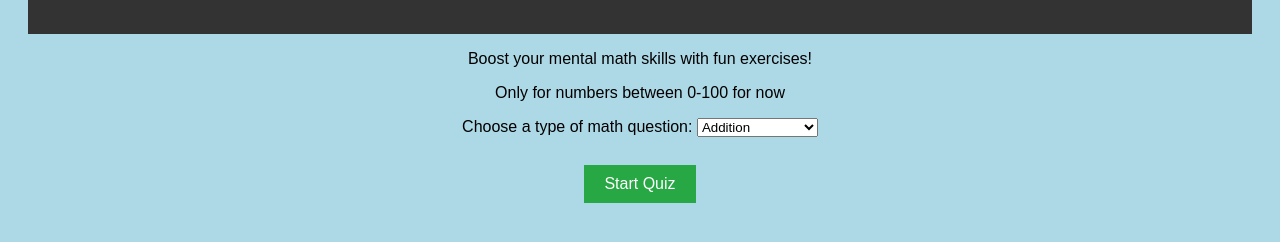
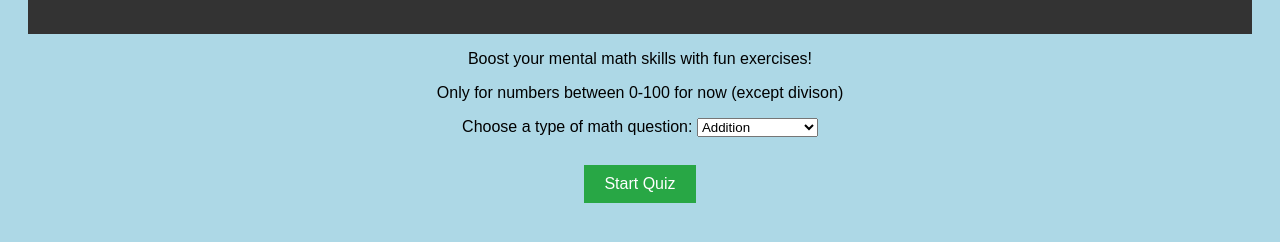
Before and after one commit to umutulay/real_mental_math, a website: page views/index.html in a window 1280 px wide. Shown: the part 104-346 px from the top of the page. Drawn offline with Linux system fonts and the light colour scheme.

Commit message:
division between 1 and 30

```diff
--- a/views/index.html
+++ b/views/index.html
@@ -20,7 +20,7 @@
     </header>
     <section>
         <p>Boost your mental math skills with fun exercises!</p>
-        <p>Only for numbers between 0-100 for now</p>
+        <p>Only for numbers between 0-100 for now (except divison)</p>
         <label for="quiz-type">Choose a type of math question:</label>
         <select id="quiz-type">
             <option value="addition">Addition</option>
```
